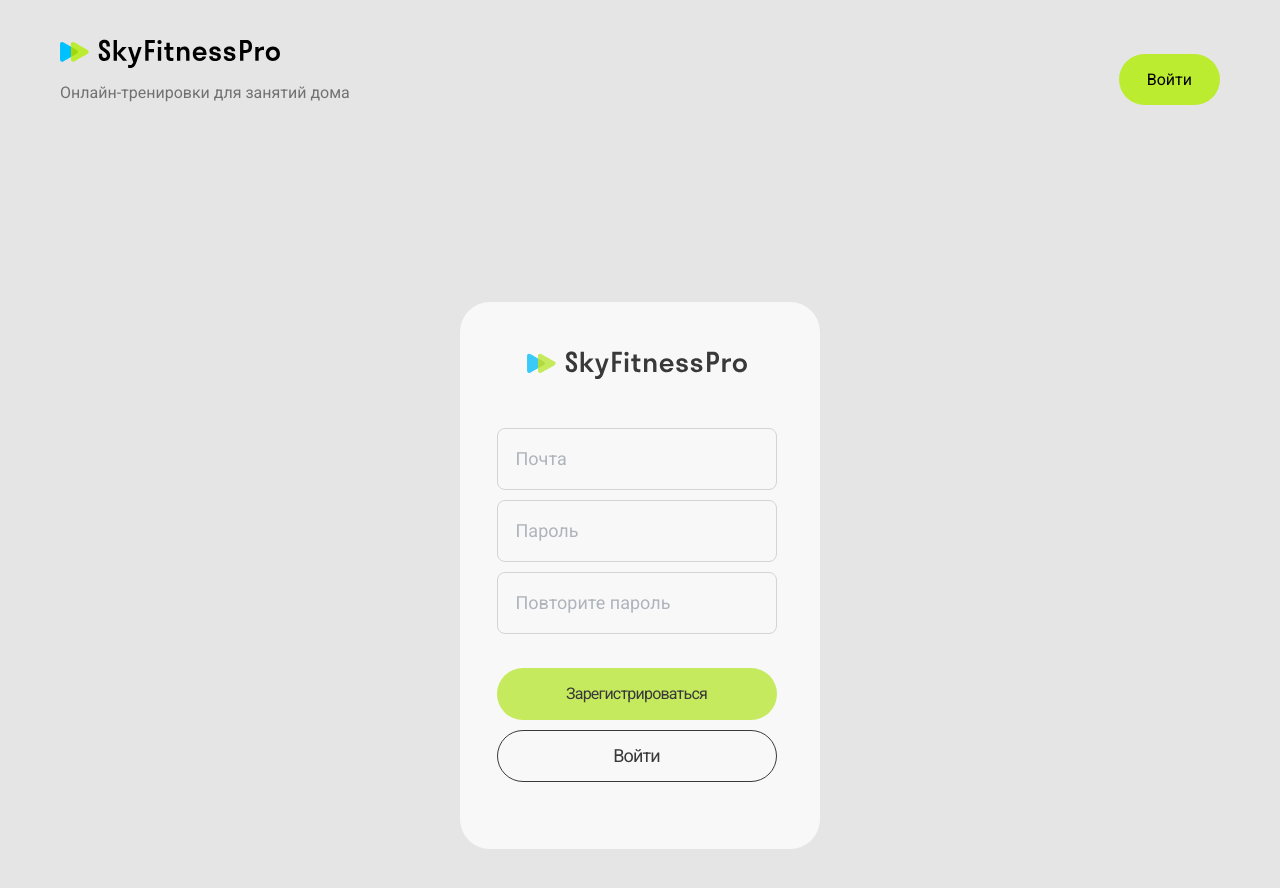
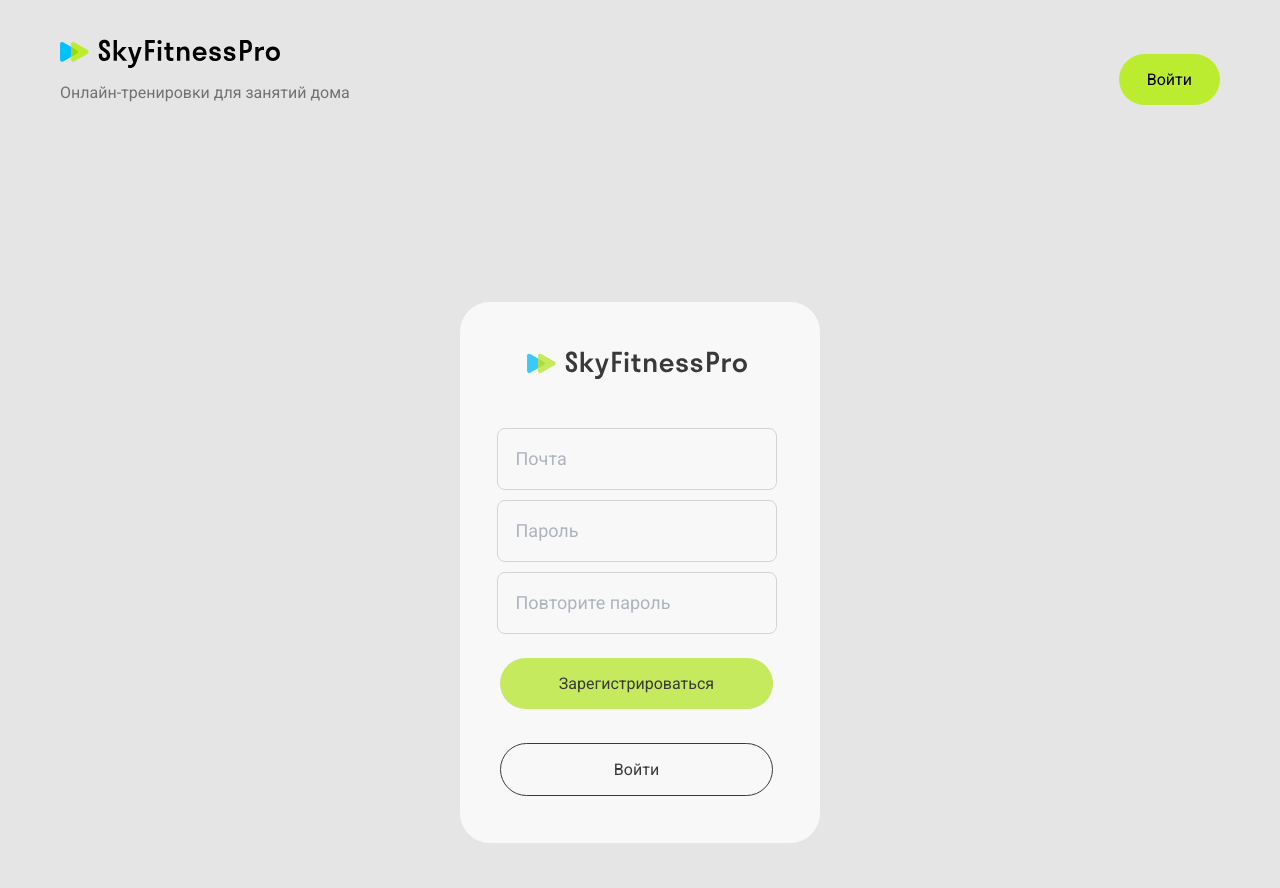
Before and after one commit to ax1lebafer/fitness-app, a Next.js app: page /signup in a window 1280 px wide. Shown: the top 888 px of the page. Built offline with nearby package versions, Linux system fonts and the light colour scheme.

Commit message:
Refactor button element

```diff
--- a/src/components/SignUp.tsx
+++ b/src/components/SignUp.tsx
@@ -1,12 +1,12 @@
 "use client";
 
 import Image from "next/image";
-import Link from "next/link";
 import { useRouter } from "next/navigation";
 import React, { ChangeEvent, useEffect, useState } from "react";
 import { useAppDispatch } from "@/store/store";
 import { getRegistration } from "@/store/features/userSlice";
 import { errorMessage } from "@/utils/ErrorMessage";
+import ButtonLink from "@/components/ui/ButtonLink";
 
 export default function SignIp() {
   const dispatch = useAppDispatch();
@@ -121,16 +121,16 @@ export default function SignIp() {
                 {signUpError}
               </p>
             )}
-            <button
-              className="w-[280px] h-[52px] bg-[#bcec30] hover:bg-[#C6FF00] active:bg-[#000000] active:text-[#ffffff] rounded-[46px] border-0 mt-[34px] px-[26px] py-[16px] mb-[10px] flex flex-row tracking-tighter text-[lg] text-[#000000] items-center justify-center"
+            <ButtonLink
+              text="Зарегистрироваться"
+              className="w-full mb-2.5"
               onClick={onRegistration}
-              type="submit"
-            >
-              <Link href="#">Зарегистрироваться</Link>
-            </button>
-            <button className="w-[280px] h-[52px] bg-[#ffffff] rounded-[46px] border-[1px] border-[#000000] px-[26px] py-[16px] mb-[20px] flex flex-row tracking-tighter text-lg text-[#000000] items-center justify-center">
-              <Link href="/signin">Войти</Link>
-            </button>
+            />
+            <ButtonLink
+              text="Войти"
+              className="mt-0 w-full bg-transparent border border-black hover:bg-[#F7F7F7] hover:text-black active:bg-[#E9ECED] active:text-black"
+              href="/signin"
+            />
           </form>
         </div>
       </div>
```
